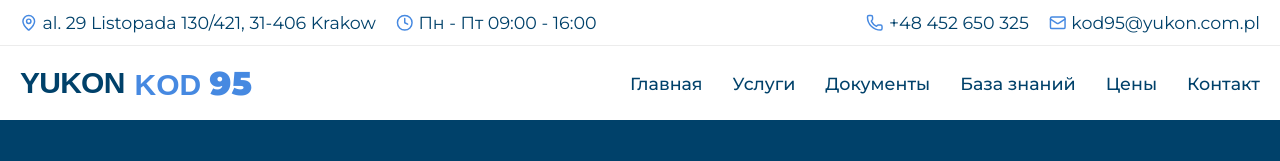
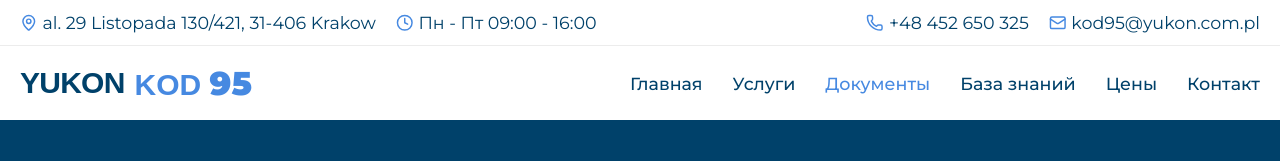
Before and after one commit to lolo60-lgtm/Yukon-vertical, a Next.js app: page /documents in a window 1280 px wide. Shown: the top 161 px of the page. Built offline with nearby package versions, Linux system fonts and the light colour scheme; a web font is replaced by a local one.

Commit message:
Update header.tsx

```diff
--- a/components/header.tsx
+++ b/components/header.tsx
@@ -8,7 +8,7 @@ import { Menu, X, Phone, Mail, MapPin, Clock } from "lucide-react"
 const navLinks = [
   { label: "Главная", href: "/#hero", anchor: true },
   { label: "Услуги", href: "/#services", anchor: true },
-  { label: "Документы", href: "/#about", anchor: true },
+  { label: "Документы", href: "/documents", anchor: false },
   { label: "База знаний", href: "/knowledge", anchor: false },
   { label: "Цены", href: "/#pricing", anchor: true },
   { label: "Контакт", href: "/#contact", anchor: true },
```
